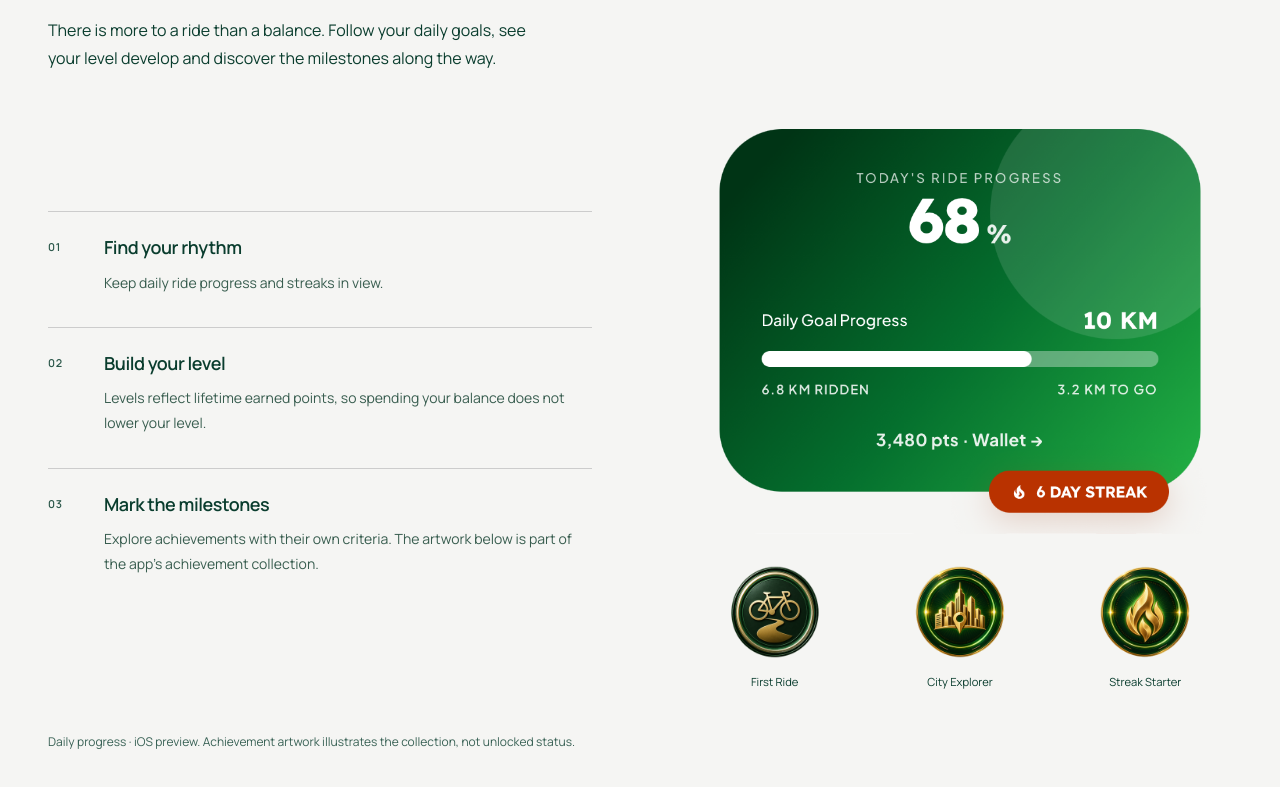
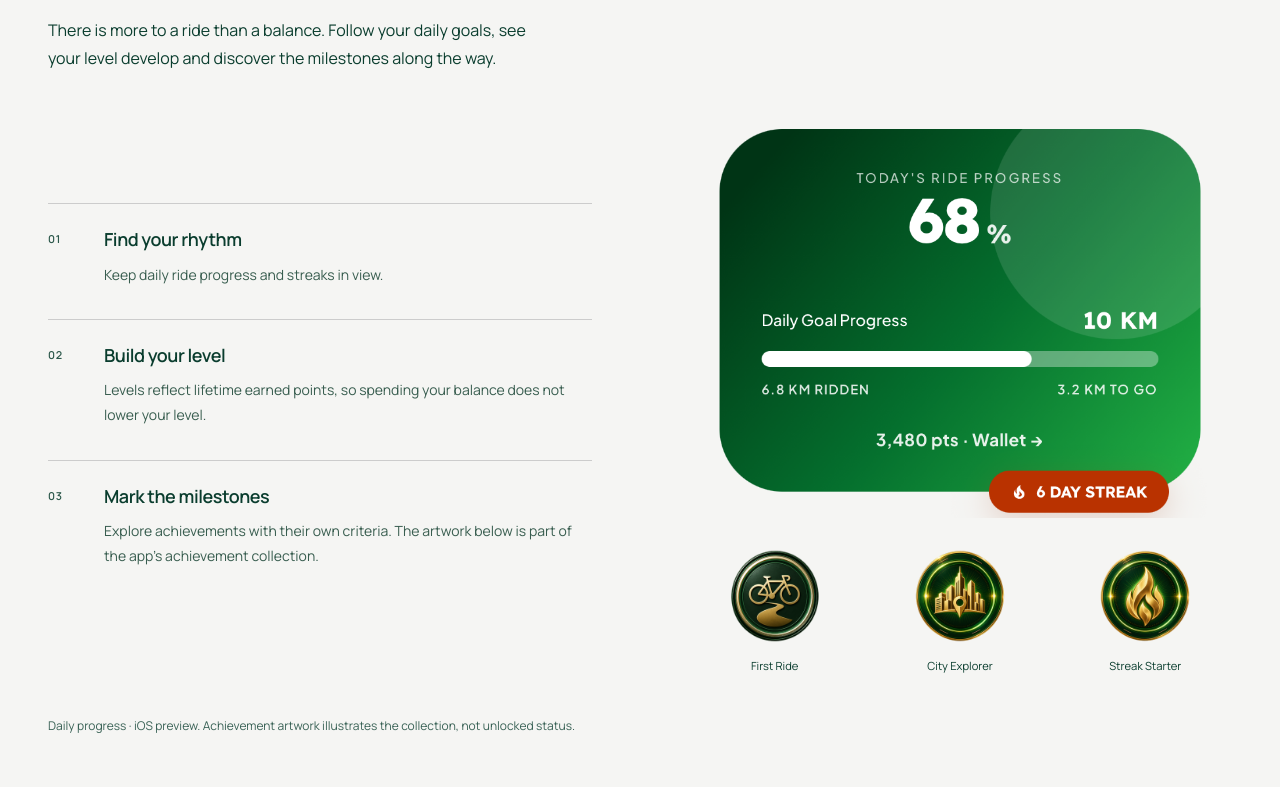
Before and after one commit to Movrr-Official/movrr, a Next.js app: page /app in a window 1280 px wide. Shown: the part 4504-5291 px from the top of the page. Built offline with nearby package versions, Linux system fonts and the light colour scheme.

Commit message:
Revert "fix(app): preserve streak badge shadow in progress crop"
This reverts commit cbf618f4fafa33bf063abe6d6fdeab55defdd83e.

```diff
--- a/components/app-showcase/app-showcase.module.css
+++ b/components/app-showcase/app-showcase.module.css
@@ -411,8 +411,7 @@
   padding-top: 3px;
 }
 .page .progressCapture {
-  /* Include the streak shadow, ending before the next row of native UI. */
-  aspect-ratio: 828 / 616;
+  aspect-ratio: 1.4;
   overflow: hidden;
   border-radius: 24px;
 }
```
